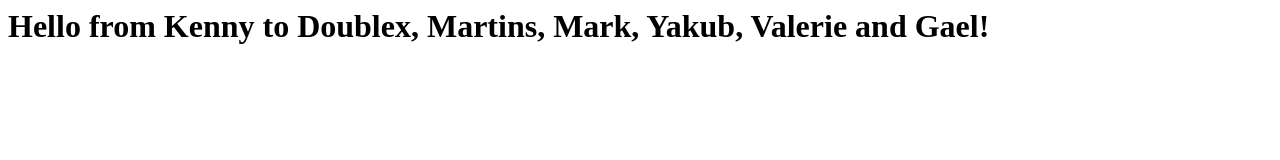
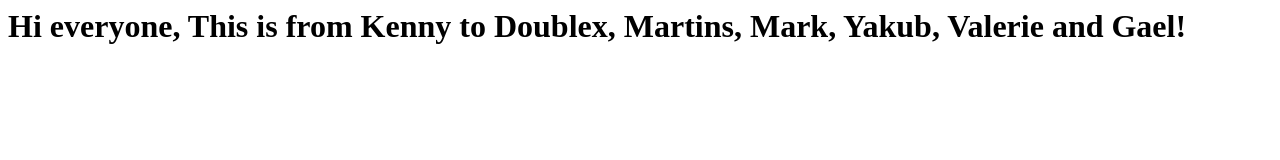
Before and after one commit to gbmkocc1/webapp, a plain HTML site: page index.html in a window 1280 px wide. Drawn offline with Linux system fonts and the light colour scheme.

Commit message:
Updated for staging deployment

```diff
--- a/index.html
+++ b/index.html
@@ -1,6 +1,6 @@
 <!-- webapp/index.html -->
 <html>
   <body>
-    <h1>Hello from Kenny to Doublex, Martins, Mark, Yakub, Valerie and Gael!</h1>
+    <h1>Hi everyone, This is from Kenny to Doublex, Martins, Mark, Yakub, Valerie and Gael!</h1>
   </body>
 </html>
```
